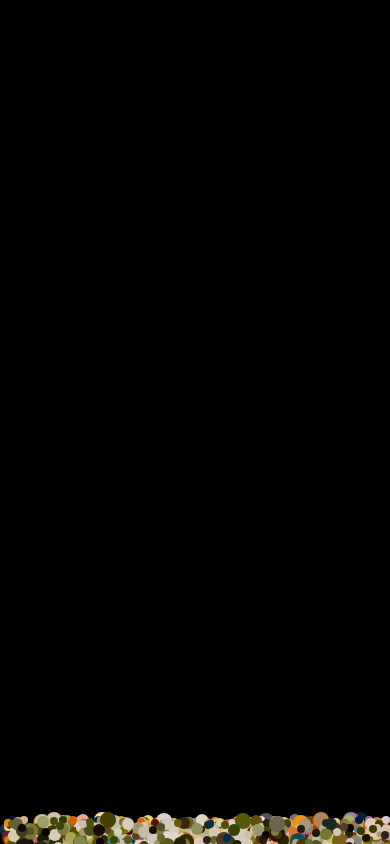
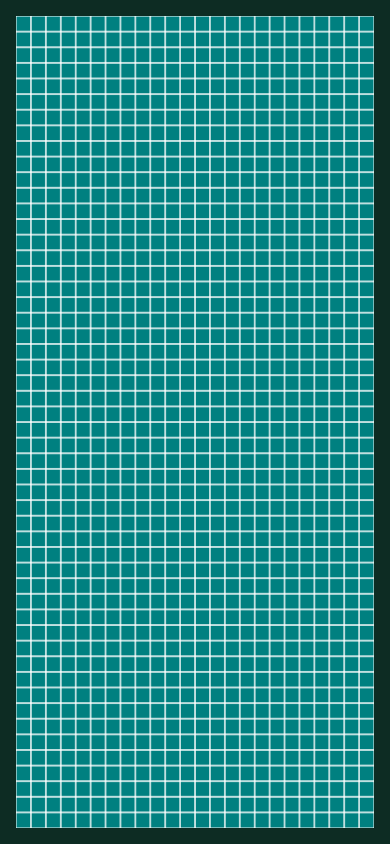
Before and after one commit to joskapotin/learning-canvas, a website with bundled scripts: page index.html in a window 390 px wide. Built offline with nearby package versions, Linux system fonts and the light colour scheme.

Commit message:
setup responsive field

```diff
--- a/index.html
+++ b/index.html
@@ -11,7 +11,13 @@
 </head>
 
 <body>
-    <canvas id="canvas1" class="canvas"></canvas>
+    <!-- <div class="canvas--wrapper canvas-1">
+        <canvas id="canvas1" class="canvas"></canvas>
+    </div> -->
+    <div class="canvas--wrapper canvas-2">
+        <canvas id="canvas2" class="canvas"></canvas>
+    </div>
+
 </body>
 
 </html>
--- a/js/effect1/effect.js
+++ b/js/effect1/effect.js
@@ -2,29 +2,74 @@ import { getImageData } from "./image.js"
 import { Particle } from "./particle.js"
 
 class Effect {
-  constructor({ canvasID, imageUrl, radius = 8, gap = 16 }) {
+  constructor({ canvasID, imageUrl, radius = 8, gap = 16, velocity = 100 }) {
     this.canvasID = canvasID
     this.imageUrl = imageUrl
     this.radius = Math.floor(radius)
     this.gap = Math.floor(this.radius * 2 + gap)
+    this.velocity = velocity
+
+    window.addEventListener("resize", () => {
+      console.log("resized")
+      this.resizeCanvas()
+      this.clearCanvas()
+      this.draw()
+    })
+  }
+
+  handleEvent() {
+    this.canvas.addEventListener("mousedown", () => {
+      const interval = setInterval(() => {
+        this.clearCanvas()
+        this.update()
+      }, 5000 / 60)
+      this.canvas.addEventListener(
+        "mouseup",
+        () => {
+          clearInterval(interval)
+        },
+        { once: true }
+      )
+    })
+
+    this.canvas.addEventListener("touchstart", () => {
+      const interval = setInterval(() => {
+        this.clearCanvas()
+        this.update()
+      }, 5000 / 60)
+      this.canvas.addEventListener(
+        "touchend",
+        () => {
+          clearInterval(interval)
+        },
+        { once: true }
+      )
+    })
   }
 
   async init() {
-    this.canvasSetup()
+    this.createCanvas()
+    this.resizeCanvas()
+
     await this.createParticles()
     this.draw()
+    this.handleEvent()
   }
 
-  canvasSetup() {
+  createCanvas() {
     this.canvas = document.getElementById(this.canvasID)
     this.ctx = this.canvas.getContext("2d")
+  }
+
+  resizeCanvas() {
     this.canvas.width = window.innerWidth
     this.canvas.height = window.innerHeight
   }
 
   async createParticles() {
     // analyze the image,extract color and create the particles
-    const { width, height, pixels } = await getImageData(this.imageUrl)
+    this.image = await getImageData(this.imageUrl)
+    const { width, height, pixels } = this.image
 
     // calculate the offset of the image to center it
     const image = {
@@ -45,6 +90,7 @@ class Effect {
         if (alpha > 0.5) {
           this.particles.push(
             new Particle({
+              velocity: this.velocity,
               effect: this,
               radius: this.radius,
               color: { red, green, blue, alpha },
--- a/js/effect1/index.js
+++ /dev/null
@@ -1,43 +0,0 @@
-import { Effect } from "./effect.js"
-
-const app = async () => {
-  const effect = new Effect({
-    canvasID: "canvas1",
-    imageUrl: "destin_inconnu-1970-96x110.jpg",
-    radius: 8,
-    gap: 0,
-  })
-  await effect.init()
-
-  console.log("effect", effect)
-
-  window.addEventListener("mousedown", () => {
-    const interval = setInterval(() => {
-      effect.clearCanvas()
-      effect.update()
-    }, 5000 / 60)
-    window.addEventListener(
-      "mouseup",
-      () => {
-        clearInterval(interval)
-      },
-      { once: true }
-    )
-  })
-
-  window.addEventListener("touchstart", () => {
-    const interval = setInterval(() => {
-      effect.clearCanvas()
-      effect.update()
-    }, 5000 / 60)
-    window.addEventListener(
-      "touchend",
-      () => {
-        clearInterval(interval)
-      },
-      { once: true }
-    )
-  })
-}
-
-export { app }
--- a/js/effect1/particle.js
+++ b/js/effect1/particle.js
@@ -1,5 +1,5 @@
 class Particle {
-  constructor({ effect, radius, color, position, velocity = 100 }) {
+  constructor({ effect, radius, color, position, velocity = 0 }) {
     this.effect = effect
 
     this.position = position
@@ -11,7 +11,7 @@ class Particle {
     this.color.current = color
 
     this.radius = {}
-    this.radius.origin = this.getNearestEvenInt(radius)
+    this.radius.origin = radius
     this.radius.current = this.radius.origin
 
     this.velocity = {}
@@ -35,17 +35,11 @@ class Particle {
     return Math.min(Math.max(value, min), max)
   }
 
-  getNearestEvenInt(value) {
-    return Math.round(value / 2) * 2
-  }
-
   getRandomSize() {
-    return this.getNearestEvenInt(
-      this.clamp(
-        this.radius.origin * Math.random(),
-        this.radius.origin * 0.5,
-        this.radius.origin
-      )
+    return this.clamp(
+      this.radius.origin * Math.random(),
+      this.radius.origin * 0.5,
+      this.radius.origin
     )
   }
 
@@ -67,8 +61,8 @@ class Particle {
 
   getAcceleration() {
     const { x, y } = this.getDistance()
-    const accX = x / this.effect.canvas.width.toFixed(2)
-    const accY = y / this.effect.canvas.height.toFixed(2)
+    const accX = x / (this.effect.image.width + this.effect.canvas.width) // .toFixed(5)
+    const accY = y / (this.effect.image.height + this.effect.canvas.height) // .toFixed(5)
     return {
       x: accX * this.velocity.x,
       y: accY * this.velocity.y,
@@ -109,8 +103,8 @@ class Particle {
     // this.step = distance.d > 0 ? this.step : !this.sep
 
     if (
-      Math.abs(this.acceleration.x) < 0.2 &&
-      Math.abs(this.acceleration.y) < 0.2
+      Math.abs(this.acceleration.x) < 0.02 &&
+      Math.abs(this.acceleration.y) < 0.02
     ) {
       this.snap()
     } else {
--- /dev/null
+++ b/js/effect2/cell.js
@@ -0,0 +1,21 @@
+class Cell {
+  constructor({ x, y, size, color }) {
+    this.x = x
+    this.y = y
+    this.size = size
+    this.color = color
+    this.debug = true
+  }
+
+  draw(ctx) {
+    if (this.debug) {
+      ctx.strokeWidth = 0.5
+      ctx.strokeStyle = "rgba(255, 255, 255, 1)"
+      ctx.strokeRect(this.x, this.y, this.size, this.size)
+    }
+    // ctx.fillStyle = "rgba(40, 0, 0, 0.5)"
+    // ctx.fillRect(this.x, this.y, this.size, this.size)
+  }
+}
+
+export { Cell }
--- /dev/null
+++ b/js/effect2/field.js
@@ -0,0 +1,37 @@
+import { Cell } from "./cell.js"
+
+class Field {
+  constructor({ canvas, ctx, size = 8 }) {
+    this.canvas = canvas
+    this.ctx = ctx
+    this.size = size
+  }
+
+  init() {
+    this.ctx.clearRect(0, 0, this.canvas.width, this.canvas.height)
+    this.createCells()
+    this.draw()
+  }
+
+  createCells() {
+    this.cells = []
+    for (let y = 0; y < this.canvas.height; y += this.size) {
+      for (let x = 0; x < this.canvas.width; x += this.size) {
+        this.cells.push(
+          new Cell({
+            x,
+            y,
+            size: this.size,
+            color: "rgba(40, 0, 0, 0.5)",
+          })
+        )
+      }
+    }
+  }
+
+  draw() {
+    this.cells.forEach(cell => cell.draw(this.ctx))
+  }
+}
+
+export { Field }
--- /dev/null
+++ b/js/effect2/index.js
@@ -0,0 +1,38 @@
+import { Field } from "./field.js"
+
+const effect = ({ canvasID, size }) => {
+  const canvas = document.getElementById(canvasID)
+  const ctx = canvas.getContext("2d")
+
+  const resizeCanvas = () => {
+    // Field width need to be a multiple of the cell size
+    // we need the inner size of it's parent and the padding
+    const parentWidth =
+      canvas.parentElement.clientWidth +
+      canvas.parentElement.style.paddingInline / 2
+    const parentHeight =
+      canvas.parentElement.clientHeight +
+      canvas.parentElement.style.paddingBlock / 2
+
+    canvas.width = Math.floor(parentWidth / size) * size
+    canvas.height = Math.floor(parentHeight / size) * size
+  }
+
+  const field = new Field({
+    canvas,
+    ctx,
+    size,
+  })
+
+  console.log(field)
+
+  window.addEventListener("resize", () => {
+    resizeCanvas()
+    field.init()
+  })
+
+  resizeCanvas()
+  field.init(canvas)
+}
+
+export { effect }
--- a/script.js
+++ b/script.js
@@ -1,3 +1,20 @@
-import { app } from "./js/effect1/index.js"
+// import { Effect as Effect1 } from "./js/effect1/effect.js"
+import { effect as effect2 } from "./js/effect2/index.js"
 
-app()
+// const effect1 = () => {
+//   const effect = new Effect1({
+//     canvasID: "canvas1",
+//     imageUrl: "destin_inconnu-1970-96x110.jpg",
+//     radius: 5,
+//     gap: 0,
+//     velocity: 50,
+//   })
+//   effect.init()
+
+//   console.log("effect1", effect1)
+// }
+
+effect2({
+  canvasID: "canvas2",
+  size: 16,
+})
--- a/style.css
+++ b/style.css
@@ -6,11 +6,23 @@
 
 html,
 body {
+  height: 100%;
   padding: 0;
   margin: 0;
-  background-color: black;
+}
+
+.canvas--wrapper {
+  height: 100%;
+  position: relative;
+  overflow: hidden;
+  display: grid;
+  place-content: justify;
+  padding: 1rem;
+  background-color: rgb(13, 44, 35);
 }
 
 .canvas {
-  position: absolute;
+  height: 100%;
+  width: 100%;
+  background-color: teal;
 }
```
